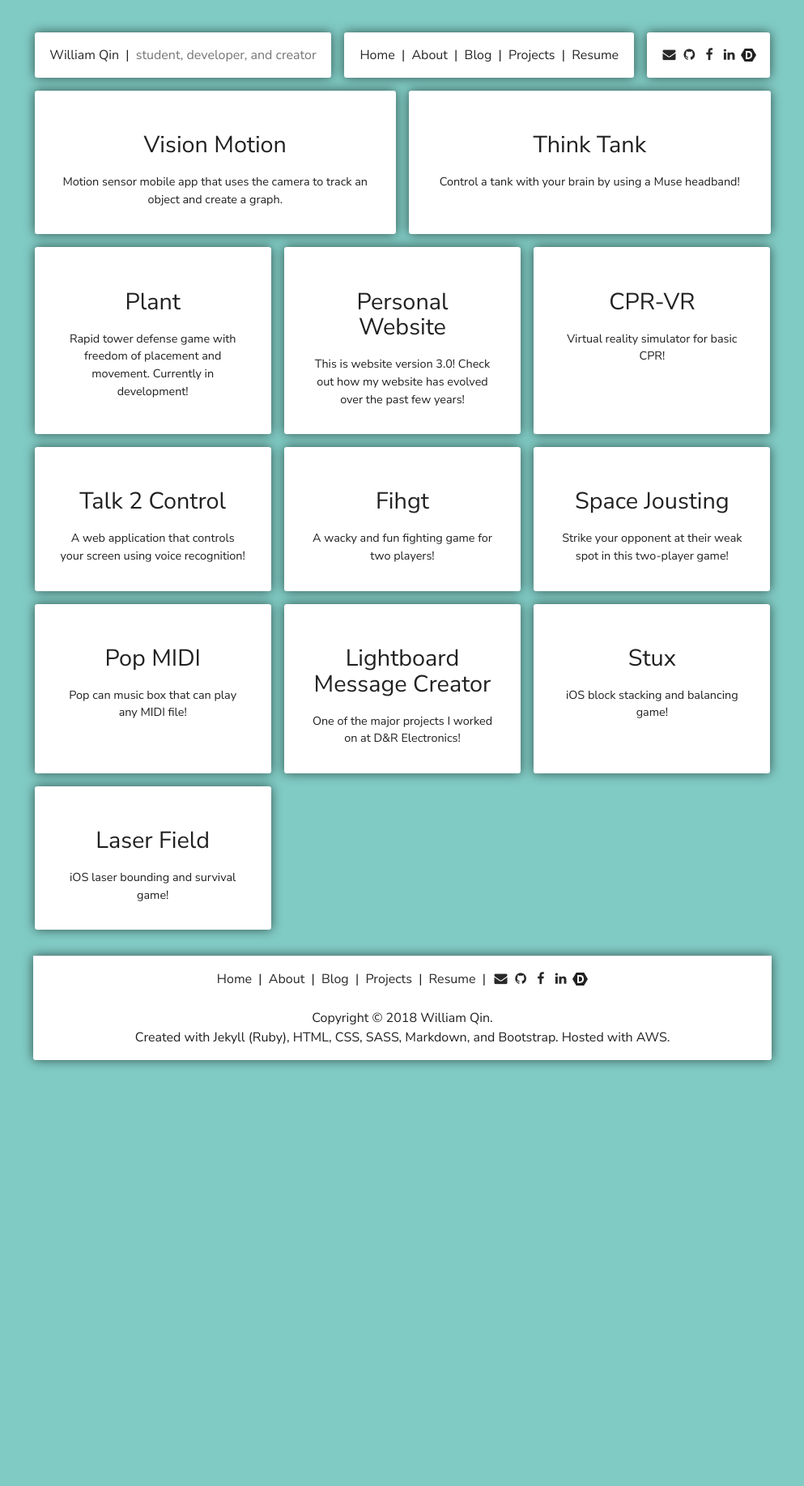
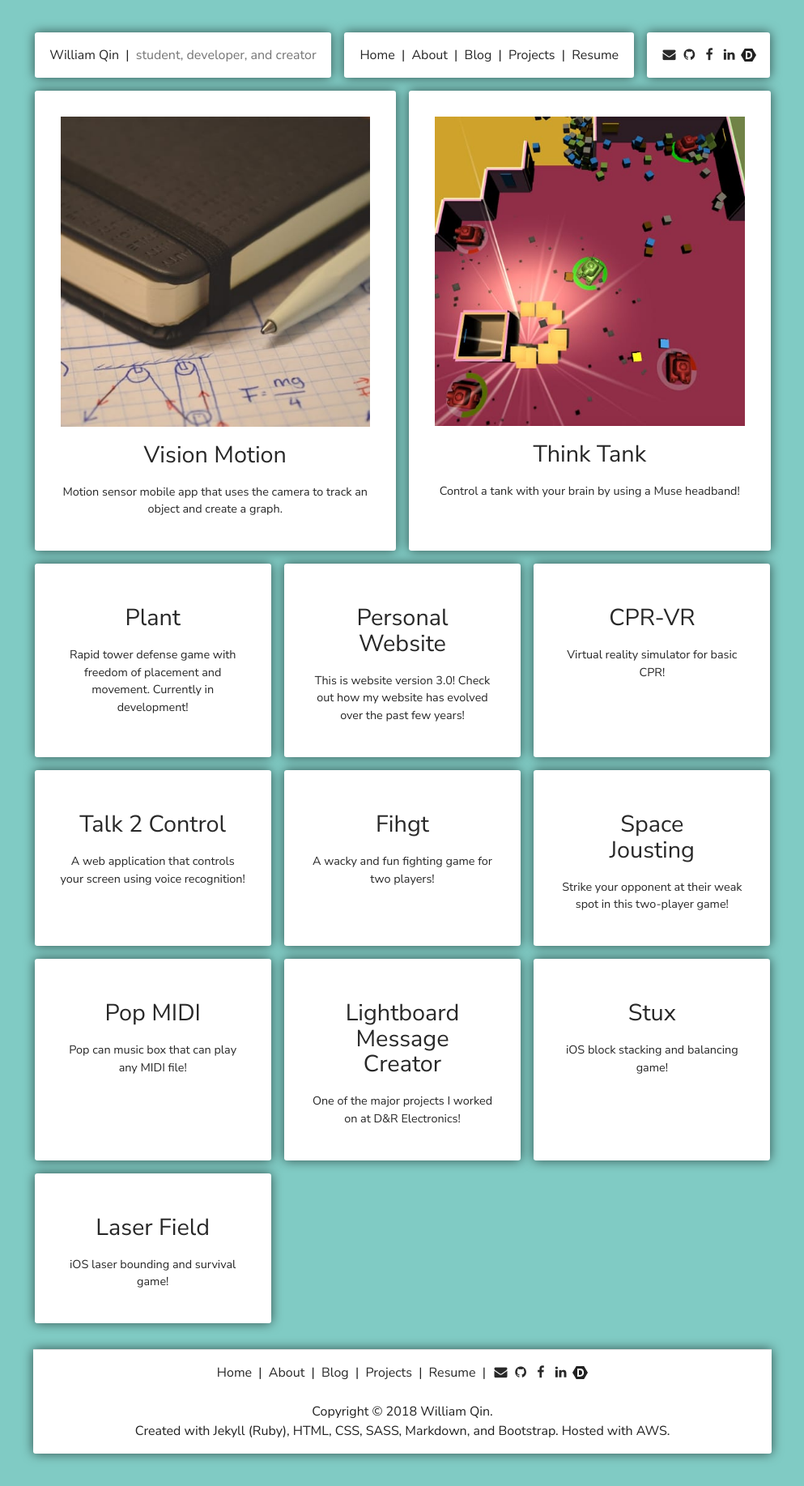
Before and after one commit to WilliamLQin/williamqin.com, a Jekyll site: the page built from _pages/projects.md, in a window 1280 px wide. Shown: the whole page at 81% size, without its empty margins (143-1136 px from the left). Built offline with Jekyll 4.4.1, drawn with Linux system fonts in a browser that asks for light colours; nearby versions of some CDN libraries; before the commit the page ends 1349 px from its top, so only the background shows below that.

Commit message:
picture gallery to projects page

```diff
--- a/_layouts/projects.html
+++ b/_layouts/projects.html
@@ -13,6 +13,14 @@
         }
         .max-height {
             height: 100%;
+        }
+        .fill-link h1 {
+            margin: 0;
+            padding: 0.67em;
+        }
+        .fill-link p {
+            margin: 0;
+            padding-bottom: 0.5rem;
         }
     </style>
 
@@ -35,8 +43,11 @@
             <div class="project-section col-md-{{ width }}">
                 <div class="holder max-height">
                     <div class="container card-block animated fadeIn max-height">
-                        <h1>{{ project.title }}</h1>
-                        {{ project.description }}
+                        <a class="fill-link" href="{{ project.url | absolute_url }}">
+                            <img src="{{ project.image }}" />
+                            <h1>{{ project.title }}</h1>
+                            <p>{{ project.description }}</p>
+                        </a>
                     </div>
                 </div>
             </div>
```
Also changed, not shown: _projects/01-vision-motion.md (+1 -0 lines), _projects/02-think-tank.md (+1 -0 lines).
